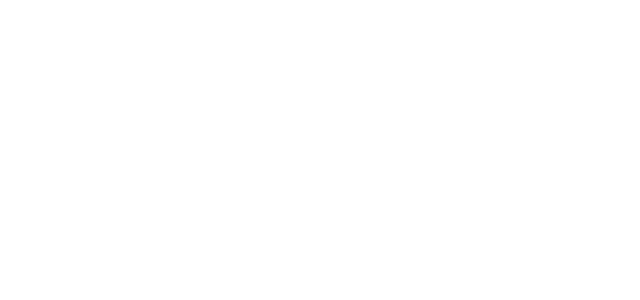
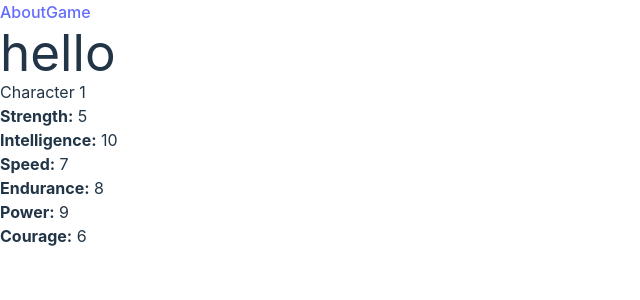
Before and after one commit to Saamiya96/frontend-devDuel, a React (Vite) app: page /game in a window 1280 px wide. Before the commit this address had no page. Shown: the top 300 px of the page, without its empty margins (0-640 px from the left). Built offline with nearby package versions, Linux system fonts and the light colour scheme.

Commit message:
fix navbar

```diff
--- a/src/App.tsx
+++ b/src/App.tsx
@@ -1,6 +1,8 @@
 import { BrowserRouter as Router, Routes, Route } from "react-router-dom";
 import Home from "./pages/Home";
 import Layout from "./pages/Layout";
+import About from "./pages/About";
+import Game from "./pages/Game";
 
 function App() {
   return (
@@ -8,6 +10,8 @@ function App() {
       <Routes>
         <Route path="/" element={<Layout />}>
           <Route index element={<Home />} />
+          <Route path="about" element={<About />} />
+          <Route path="game" element={<Game />} />
         </Route>
       </Routes>
     </Router>
--- a/src/pages/Game.tsx
+++ b/src/pages/Game.tsx
@@ -0,0 +1,16 @@
+import Card from "../components/cards/Card";
+import characters from "../data/testCards.json";
+import { ICharacter } from "../components/cards/cardTypes";
+
+function CardList() {
+  return (
+    <div>
+      <h1>hello</h1>
+      {characters.map((character: ICharacter) => (
+        <Card key={character.id} character={character} />
+      ))}
+    </div>
+  );
+}
+
+export default CardList;
--- a/src/pages/Layout.tsx
+++ b/src/pages/Layout.tsx
@@ -5,7 +5,7 @@ function Layout() {
     <>
       <nav>
         <Link to="/about">About</Link>
-        <Link to="/contact">Contact</Link>
+        <Link to="/game">Game</Link>
       </nav>
       <Outlet />
     </>
```
